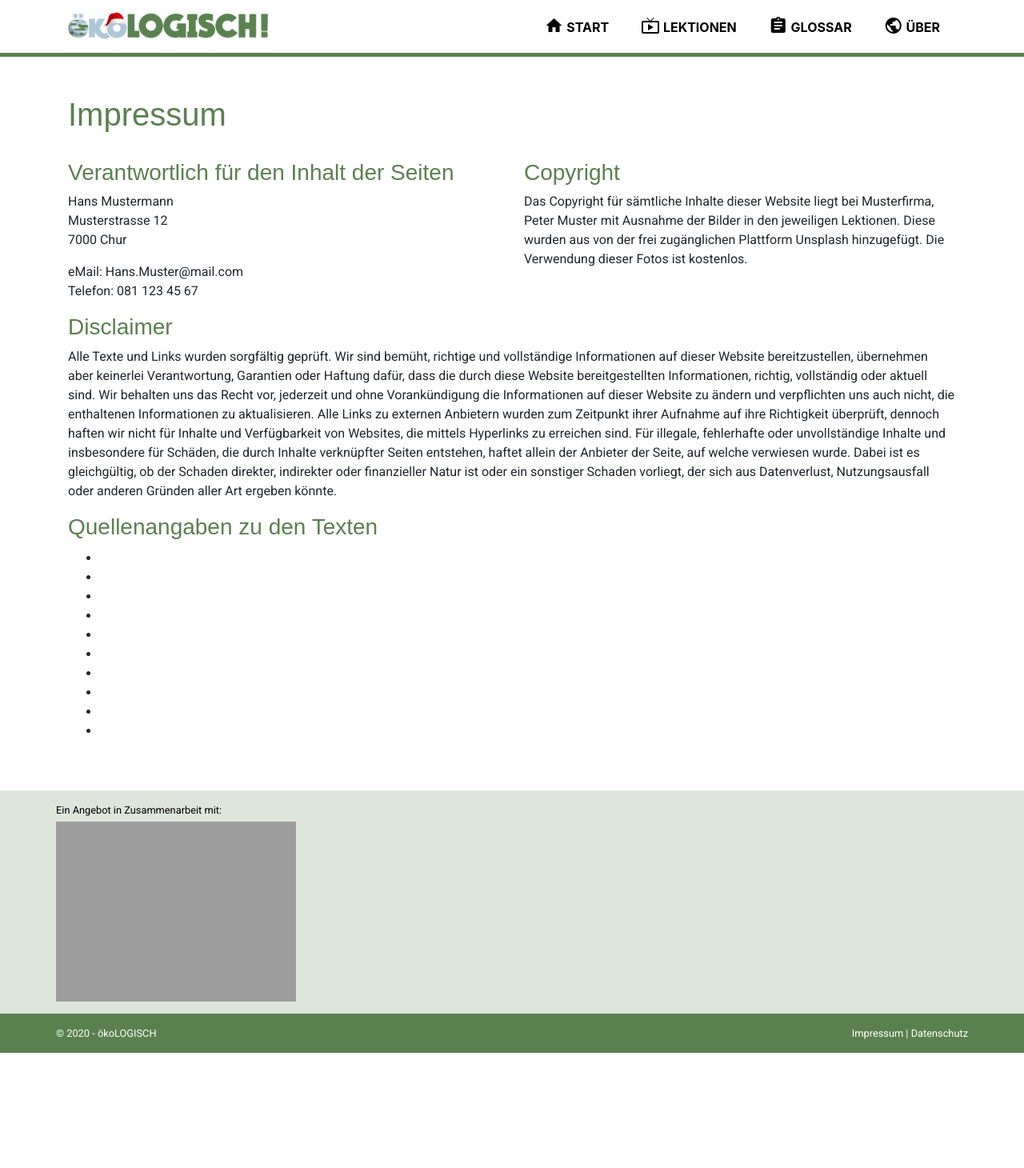
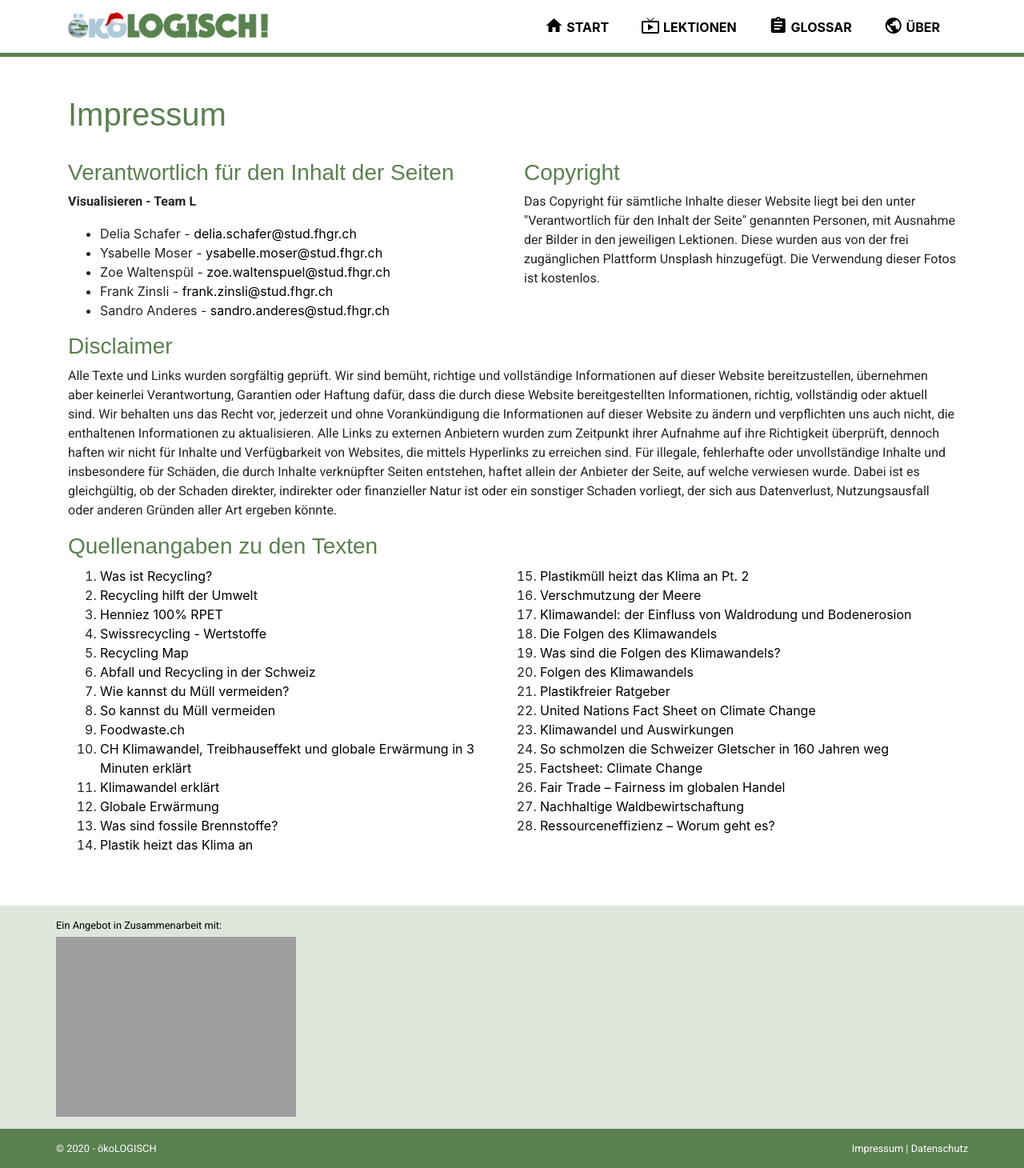
Before and after one commit to Frankie1996/Visu5, a PHP site: page /imprint in a window 1280 px wide. Shown: the whole page at 80% size. Before the commit the page ends 1316 px from the top, so only its background shows below. Run offline with PHP 8.4, Linux system fonts and the light colour scheme; some web fonts are replaced; grey boxes are pictures that could not be loaded.

Commit message:
impress final and meta description

```diff
--- a/imprint.php
+++ b/imprint.php
@@ -14,19 +14,20 @@ require_once('data/data.php');
         <div class="col-6">
             <h4>Verantwortlich für den Inhalt der Seiten</h4>
             <p>
-                Hans Mustermann<br>
-                Musterstrasse 12<br>
-                7000 Chur
-            </p>
-            <p>
-                eMail: Hans.Muster@mail.com<br>
-                Telefon: 081 123 45 67
+                <b>Visualisieren - Team L</b>
+                <ul>
+                    <li>Delia Schafer - <a href="mailto:delia.schafer@stud.fhgr.ch">delia.schafer@stud.fhgr.ch</a></li>
+                    <li>Ysabelle Moser - <a href="mailto:ysabelle.moser@stud.fhgr.ch">ysabelle.moser@stud.fhgr.ch</a></li>
+                    <li>Zoe Waltenspül - <a href="mailto:zoe.waltenspuel@stud.fhgr.ch">zoe.waltenspuel@stud.fhgr.ch</a></li>
+                    <li>Frank Zinsli - <a href="mailto:frank.zinsli@stud.fhgr.ch">frank.zinsli@stud.fhgr.ch</a></li>
+                    <li>Sandro Anderes - <a href="mailto:sandro.anderes@stud.fhgr.ch">sandro.anderes@stud.fhgr.ch</a></li>
+                </ul>
             </p>
         </div>
         <div class="col-6">
             <h4>Copyright</h4>
             <p>
-                Das Copyright für sämtliche Inhalte dieser Website liegt bei Musterfirma, Peter Muster mit
+                Das Copyright für sämtliche Inhalte dieser Website liegt bei den unter "Verantwortlich für den Inhalt der Seite" genannten Personen, mit
                 Ausnahme der Bilder in den jeweiligen Lektionen. Diese wurden aus von der frei zugänglichen
                 Plattform Unsplash hinzugefügt. Die Verwendung dieser Fotos ist kostenlos.
             </p>
@@ -47,18 +48,42 @@ require_once('data/data.php');
         </div>
         <div class="col-12">
             <h4>Quellenangaben zu den Texten</h4>
-            <ul>
-                <li><a href=""></a></li>
-                <li><a href=""></a></li>
-                <li><a href=""></a></li>
-                <li><a href=""></a></li>
-                <li><a href=""></a></li>
-                <li><a href=""></a></li>
-                <li><a href=""></a></li>
-                <li><a href=""></a></li>
-                <li><a href=""></a></li>
-                <li><a href=""></a></li>
-            </ul>
+            <ol>
+                <div class="row">
+                    <div class="col-lg-6 col-md-12">
+                        <li><a href="https://www.demokratiewebstatt.at/thema/abfall-und-muell/was-ist-recycling" target="_blank">Was ist Recycling?</a></li>
+                        <li><a href="https://www.medienwerkstatt-online.de/lws_wissen/vorlagen/showcard.php?id=717&edit=0" target="_blank">Recycling hilft der Umwelt</a></li>
+                        <li><a href="https://www.petrecycling.ch/de/entdecken/detail/henniez-100-rpet" target="_blank">Henniez 100% RPET</a></li>
+                        <li><a href="http://www.swissrecycling.ch/wertstoffe/" target="_blank">Swissrecycling - Wertstoffe</a></li>
+                        <li><a href="https://recycling-map.ch/de/" target="_blank">Recycling Map</a></li>
+                        <li><a href="https://www.abfall.ch/" target="_blank">Abfall und Recycling in der Schweiz</a></li>
+                        <li><a href="https://www.demokratiewebstatt.at/thema/abfall-und-muell/wie-kannst-du-muell-vermeiden" target="_blank">Wie kannst du Müll vermeiden?</a></li>
+                        <li><a href="http://www.medienwerkstatt-online.de/lws_wissen/vorlagen/showcard.php?id=759" target="_blank">So kannst du Müll vermeiden</a></li>
+                        <li><a href="https://foodwaste.ch/" target="_blank">Foodwaste.ch</a></li>
+                        <li><a href="https://www.youtube.com/watch?v=ZGXVq9obUms" target="_blank">CH Klimawandel, Treibhauseffekt und globale Erwärmung in 3 Minuten erklärt</a></li>
+                        <li><a href="https://www.jbn.de/kampagnen/klimawandel/klimawandel-erklaert/" target="_blank">Klimawandel erklärt</a></li>
+                        <li><a href="https://de.wikipedia.org/wiki/Globale_Erw%C3%A4rmung" target="_blank">Globale Erwärmung</a></li>
+                        <li><a href="http://stadtgeschichtchen.de/artikel/energie/was-sind-fossile-brennstoffe/" target="_blank">Was sind fossile Brennstoffe?</a></li>
+                        <li><a href="https://www.boell.de/de/2019/06/06/klimawandel-plastik-heizt-das-klima" target="_blank">Plastik heizt das Klima an</a></li>
+                    </div>
+                    <div class="col-lg-6 col-md-12">
+                        <li><a href="https://www.fr.de/wissen/plastikmuell-heizt-klimawandel-10969151.html" target="_blank">Plastikmüll heizt das Klima an Pt. 2</a></li>
+                        <li><a href="https://www.wwf.ch/de/unsere-ziele/verschmutzung-der-meere" target="_blank">Verschmutzung der Meere</a></li>
+                        <li><a href="https://www.bafg.de/DE/07_Nachrichten/Archiv/2017/20170526_erosion.html" target="_blank">Klimawandel: der Einfluss von Waldrodung und Bodenerosion</a></li>
+                        <li><a href="https://www.planet-schule.de/mm/die-erde/Barrierefrei/pages/Die_Folgen_des_Klimawandels.html" target="_blank">Die Folgen des Klimawandels</a></li>
+                        <li><a href="https://www.myclimate.org/de/informieren/faq/faq-detail/was-sind-die-folgen-des-klimawandels/" target="_blank">Was sind die Folgen des Klimawandels?</a></li>
+                        <li><a href="https://ec.europa.eu/clima/change/consequences_de" target="_blank">Folgen des Klimawandels</a></li>
+                        <li><a href="https://www.plastikalternative.de/plastikfrei/" target="_blank">Plastikfreier Ratgeber</a></li>
+                        <li><a href="https://unfccc.int/files/press/backgrounders/application/pdf/factsheet_adaptation.pdf" target="_blank">United Nations Fact Sheet on Climate Change</a></li>
+                        <li><a href="https://www.nccs.admin.ch/nccs/de/home/klimawandel-und-auswirkungen/schweizer-klimaszenarien/zahlen-und-fakten/temperatur.html" target="_blank">Klimawandel und Auswirkungen</a></li>
+                        <li><a href="https://interaktiv.tagesanzeiger.ch/2017/gletscherschwund/" target="_blank">So schmolzen die Schweizer Gletscher in 160 Jahren weg</a></li>
+                        <li><a href="https://sustainabledevelopment.un.org/content/documents/Ocean_Factsheet_Climate_Change.pdf" target="_blank">Factsheet: Climate Change</a></li>
+                        <li><a href="https://www.swissfairtrade.ch/" target="_blank">Fair Trade – Fairness im globalen Handel</a></li>
+                        <li><a href="https://www.bafu.admin.ch/bafu/de/home/themen/wald/fachinformationen/waldbewirtschaftung/nachhaltige-waldbewirtschaftung.html" target="_blank">Nachhaltige Waldbewirtschaftung</a></li>
+                        <li><a href="https://www.bmu.de/themen/wirtschaft-produkte-ressourcen-tourismus/ressourceneffizienz/ressourceneffizienz-worum-geht-es/" target="_blank">Ressourceneffizienz – Worum geht es? </a></li>
+                    </div>
+                </div>
+            </ol>
 
         </div>
 
--- a/templates/head.php
+++ b/templates/head.php
@@ -6,7 +6,7 @@
   <meta charset="utf-8">
   <meta name="viewport" content="width=device-width, initial-scale=1, shrink-to-fit=no">
   <title>ökoLOGISCH</title>
-  <meta name="description" content="Description">
+  <meta name="description" content='The platform "ökoLOGISCH!" shows students the importance of environmental protection. With different lessons they learn how to deal with it in everyday life.'>
   <meta name="keywords" content="SDG, SDG12, Sustainability">
   <meta name="author" content="Sandro Anderes, Frank Zinsli">
 
```
